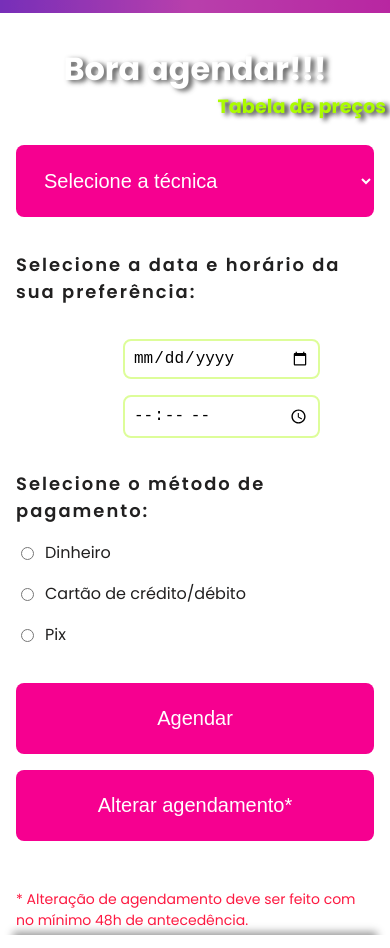
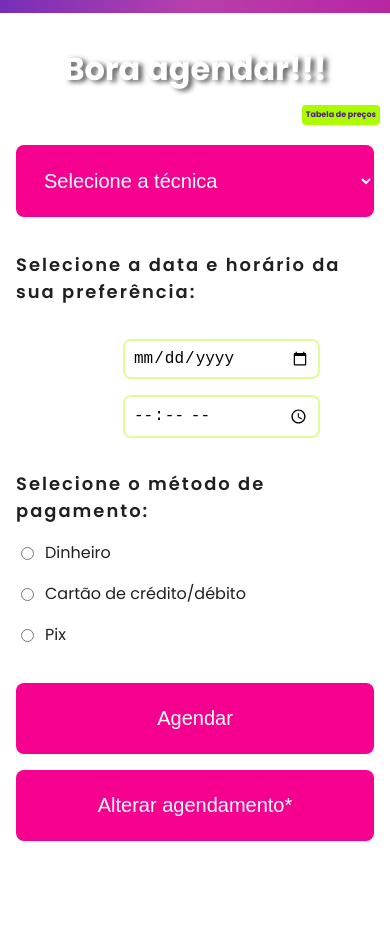
Before and after one commit to Janaina-Costa/nail-design-schedule-project, a plain HTML site: page scheduling.html in a window 390 px wide. Shown: the part 131-1079 px from the top of the page. Drawn offline with Linux system fonts and the light colour scheme; some icons are missing.

Commit message:
ajusta espaçamento na pagina de agendamento

```diff
--- a/styles/scheduling-style.css
+++ b/styles/scheduling-style.css
@@ -25,12 +25,11 @@
 .table-prices {
   position: absolute;
   text-decoration: none;
-  color: var(--color-complement-4);
+  background: var(--color-complement-4);
   font-weight: 900;
   font-size: 1.2rem;
-  text-shadow: 4px 2px 5px rgba(22, 22, 22, 0.966);
   bottom: 0;
-  right: 0;
+  right: 10px;
 
 }
 
@@ -239,7 +238,7 @@
   width: 100%;
   display: flex;
   flex-direction: column;
-  gap: 1rem;
+  gap: 10rem;
   margin-top: 1.25rem;
 }
 
@@ -269,6 +268,9 @@
 @media screen and (max-width:670px) {
   .title h1 {
     font-size: 2rem;
+  }
+  .table-prices{
+    font-size: .5rem;
   }
 
   .content-calendar .calendar .ph {
@@ -306,4 +308,5 @@
   .method-payment-content .input label {
     font-size: 1rem;
   }
+
 }
```
